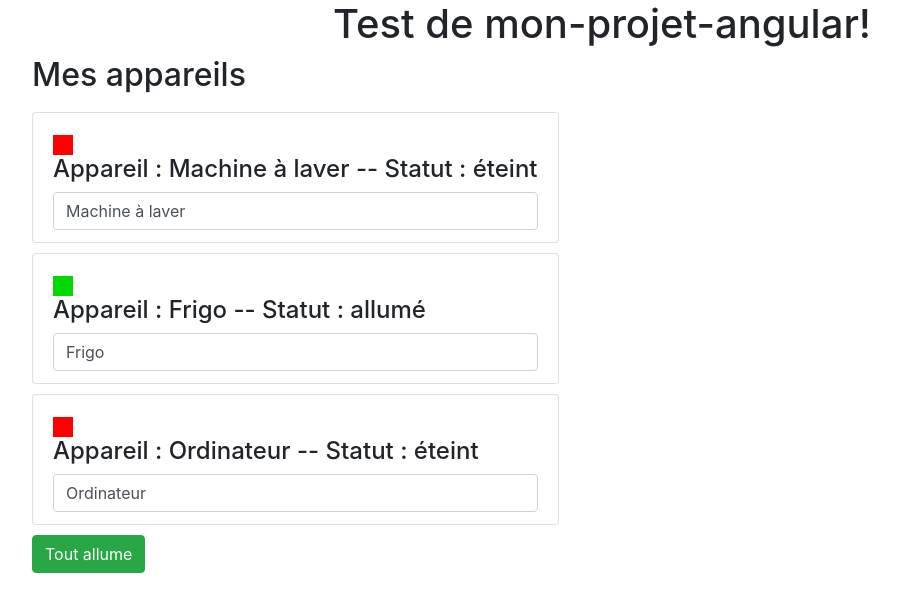
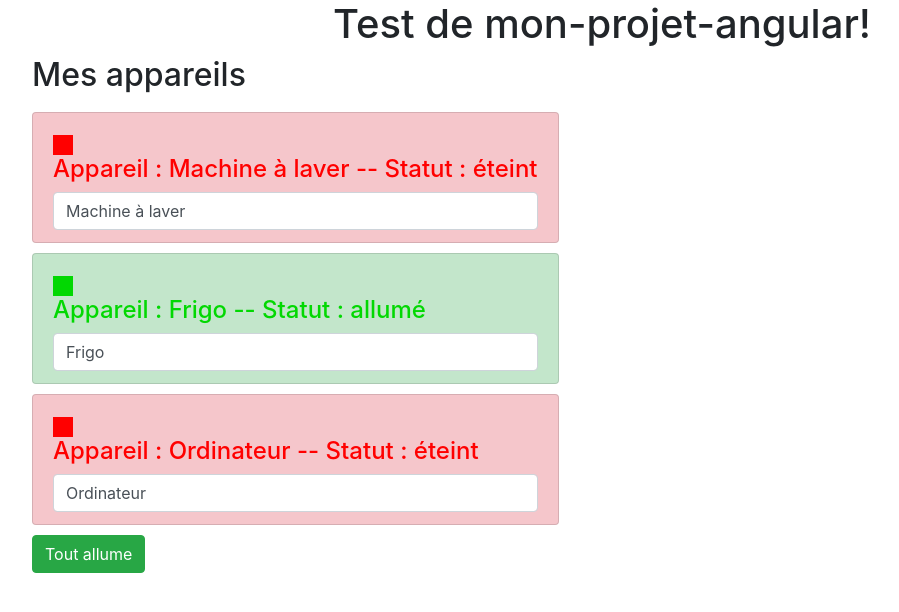
Before and after one commit to romualdblondiaux/mon-projet-angular, an Angular app: page / in a window 1280 px wide. Shown: the top 612 px of the page, without its empty margins (38-937 px from the left). Built offline with nearby package versions, Linux system fonts and the light colour scheme.

Commit message:
ngStyle & ngClass

```diff
--- a/src/app/appareil/appareil.component.html
+++ b/src/app/appareil/appareil.component.html
@@ -1,8 +1,10 @@
-<li class="list-group-item">
+<li [ngClass]="{'list-group-item': true,
+              'list-group-item-success': appareilStatus === 'allumé',
+              'list-group-item-danger': appareilStatus === 'éteint'}">
   <div style="margin-top:10px;width:20px;height:20px;background-color:red;"
        *ngIf="appareilStatus === 'éteint'"></div>
-       <div style="margin-top:10px;width:20px;height:20px;background-color:rgb(2, 216, 2);"
+  <div style="margin-top:10px;width:20px;height:20px;background-color:#02d802;"
        *ngIf="appareilStatus === 'allumé'"></div>
-  <h4>Appareil : {{ appareilName }} -- Statut : {{ getStatus() }}</h4>
+  <h4 [ngStyle]="{color: getColor()}">Appareil : {{ appareilName }} -- Statut : {{ getStatus() }}</h4>
   <input type="text" class="form-control" [(ngModel)]="appareilName">
 </li>
--- a/src/app/appareil/appareil.component.ts
+++ b/src/app/appareil/appareil.component.ts
@@ -19,4 +19,12 @@ export class AppareilComponent implements OnInit {
     return this.appareilStatus;
   }
 
+  getColor() {
+    if (this.appareilStatus === 'allumé') {
+      return '#02d802';
+    } else if (this.appareilStatus === 'éteint') {
+      return 'red';
+    }
 }
+
+}
```
